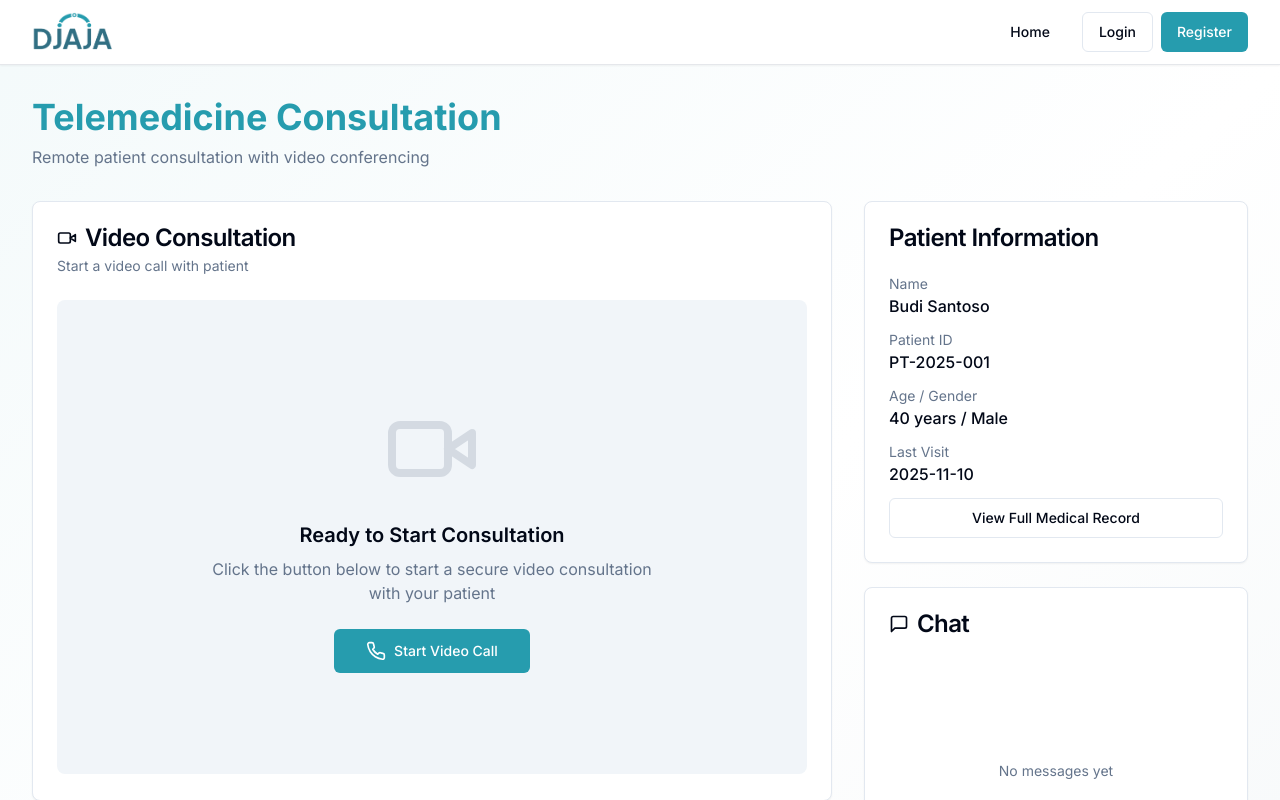
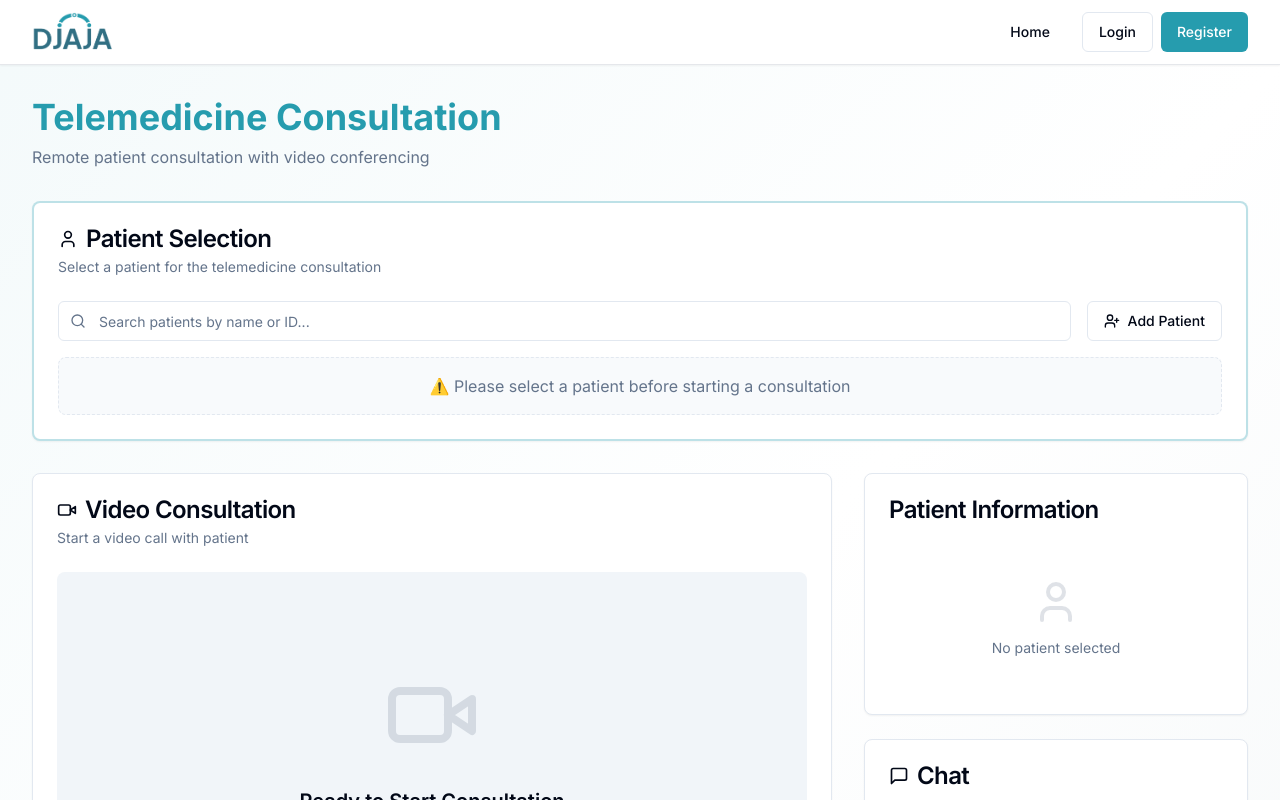
Before and after one commit to ahsuunn/Djaja, a Next.js app: page /teleconsultation in a window 1280 px wide. Shown: the top 800 px of the page. Built offline with nearby package versions, Linux system fonts and the light colour scheme.

Commit message:
feat: patient select in teleconsultation

```diff
--- a/app/teleconsultation/page.tsx
+++ b/app/teleconsultation/page.tsx
@@ -4,12 +4,23 @@ import { useState, useEffect, useRef } from 'react';
 import { Card, CardContent, CardDescription, CardHeader, CardTitle } from '@/components/ui/card';
 import { Button } from '@/components/ui/button';
 import { Input } from '@/components/ui/input';
-import { Video, MessageSquare, Phone, PhoneOff, Mic, MicOff, VideoOff, Upload, Send } from 'lucide-react';
+import { Video, MessageSquare, Phone, PhoneOff, Mic, MicOff, VideoOff, Upload, Send, User, Search, UserPlus, CheckCircle2, X } from 'lucide-react';
 
 declare global {
   interface Window {
     JitsiMeetExternalAPI: any;
   }
+}
+
+interface Patient {
+  _id: string;
+  patientId: string;
+  name: string;
+  dateOfBirth: string;
+  gender: string;
+  bloodType?: string;
+  contactNumber?: string;
+  address?: string;
 }
 
 export default function TelemedicinePage() {
@@ -20,6 +31,13 @@ export default function TelemedicinePage() {
   const [newMessage, setNewMessage] = useState('');
   const [jitsiApi, setJitsiApi] = useState<any>(null);
   const jitsiContainerRef = useRef<HTMLDivElement>(null);
+
+  // Patient state
+  const [patients, setPatients] = useState<Patient[]>([]);
+  const [selectedPatient, setSelectedPatient] = useState<Patient | null>(null);
+  const [patientSearchTerm, setPatientSearchTerm] = useState('');
+  const [showPatientList, setShowPatientList] = useState(false);
+  const [loadingPatients, setLoadingPatients] = useState(false);
 
   useEffect(() => {
     // Load Jitsi Meet API script
@@ -36,7 +54,53 @@ export default function TelemedicinePage() {
     };
   }, []);
 
+  // Fetch patients on mount
+  useEffect(() => {
+    fetchPatients();
+  }, []);
+
+  const fetchPatients = async () => {
+    try {
+      setLoadingPatients(true);
+      const token = localStorage.getItem('token');
+      if (!token) {
+        console.error('No auth token found');
+        return;
+      }
+
+      const apiUrl = process.env.NEXT_PUBLIC_API_URL || 'http://localhost:5000';
+      const response = await fetch(`${apiUrl}/api/patients`, {
+        headers: {
+          'Authorization': `Bearer ${token}`,
+          'Content-Type': 'application/json',
+        },
+      });
+
+      if (!response.ok) {
+        throw new Error('Failed to fetch patients');
+      }
+
+      const data = await response.json();
+      setPatients(data.patients || []);
+    } catch (error) {
+      console.error('Fetch patients error:', error);
+    } finally {
+      setLoadingPatients(false);
+    }
+  };
+
+  const filteredPatients = patients.filter(
+    (p) =>
+      p.name.toLowerCase().includes(patientSearchTerm.toLowerCase()) ||
+      p.patientId.toLowerCase().includes(patientSearchTerm.toLowerCase())
+  );
+
   const startCall = () => {
+    if (!selectedPatient) {
+      alert('Please select a patient before starting a consultation.');
+      return;
+    }
+
     if (!jitsiContainerRef.current || !window.JitsiMeetExternalAPI) {
       alert('Jitsi Meet is loading. Please try again in a moment.');
       return;
@@ -137,6 +201,102 @@ export default function TelemedicinePage() {
           <p className="text-muted-foreground">Remote patient consultation with video conferencing</p>
         </div>
 
+        {/* Patient Selection */}
+        <Card className="mb-8 border-2 border-primary/30">
+          <CardHeader>
+            <CardTitle className="flex items-center gap-2">
+              <User className="w-5 h-5" />
+              Patient Selection
+            </CardTitle>
+            <CardDescription>
+              Select a patient for the telemedicine consultation
+            </CardDescription>
+          </CardHeader>
+          <CardContent>
+            <div className="flex gap-4 items-start">
+              <div className="flex-1 relative">
+                <div className="relative">
+                  <Search className="absolute left-3 top-3 w-4 h-4 text-muted-foreground" />
+                  <Input
+                    placeholder="Search patients by name or ID..."
+                    value={patientSearchTerm}
+                    onChange={(e) => {
+                      setPatientSearchTerm(e.target.value);
+                      setShowPatientList(true);
+                    }}
+                    onFocus={() => setShowPatientList(true)}
+                    className="pl-10"
+                  />
+                </div>
+
+                {showPatientList && patientSearchTerm && (
+                  <div className="absolute z-10 w-full mt-2 bg-white border rounded-lg shadow-lg max-h-64 overflow-y-auto">
+                    {loadingPatients ? (
+                      <div className="p-4 text-center text-muted-foreground">Loading patients...</div>
+                    ) : filteredPatients.length === 0 ? (
+                      <div className="p-4 text-center text-muted-foreground">No patients found</div>
+                    ) : (
+                      filteredPatients.map((patient) => (
+                        <button
+                          key={patient._id}
+                          onClick={() => {
+                            setSelectedPatient(patient);
+                            setPatientSearchTerm('');
+                            setShowPatientList(false);
+                          }}
+                          className="w-full p-3 text-left hover:bg-muted transition-colors border-b last:border-b-0"
+                        >
+                          <div className="font-medium">{patient.name}</div>
+                          <div className="text-sm text-muted-foreground">
+                            ID: {patient.patientId} | {patient.gender} | {patient.bloodType || 'N/A'}
+                          </div>
+                        </button>
+                      ))
+                    )}
+                  </div>
+                )}
+              </div>
+
+              <Button
+                onClick={() => window.open('/patients', '_blank')}
+                variant="outline"
+                className="flex-shrink-0"
+              >
+                <UserPlus className="w-4 h-4 mr-2" />
+                Add Patient
+              </Button>
+            </div>
+
+            {/* Selected Patient Display */}
+            {selectedPatient ? (
+              <div className="mt-4 p-4 bg-primary/5 border border-primary/20 rounded-lg">
+                <div className="flex items-center justify-between">
+                  <div className="flex items-center gap-3">
+                    <CheckCircle2 className="w-5 h-5 text-green-600" />
+                    <div>
+                      <div className="font-semibold">{selectedPatient.name}</div>
+                      <div className="text-sm text-muted-foreground">
+                        ID: {selectedPatient.patientId} | {selectedPatient.gender} | {selectedPatient.bloodType || 'N/A'}
+                      </div>
+                    </div>
+                  </div>
+                  <Button
+                    onClick={() => setSelectedPatient(null)}
+                    variant="ghost"
+                    size="sm"
+                  >
+                    <X className="w-4 h-4" />
+                  </Button>
+                </div>
+              </div>
+            ) : (
+              <div className="mt-4 p-4 bg-muted/50 border border-dashed rounded-lg text-center text-muted-foreground">
+                ⚠️ Please select a patient before starting a consultation
+              </div>
+            )}
+          </CardContent>
+        </Card>
+
         <div className="grid lg:grid-cols-3 gap-8">
           {/* Video Call Area */}
           <div className="lg:col-span-2">
@@ -156,12 +316,17 @@ export default function TelemedicinePage() {
                     <Video className="w-24 h-24 mb-6 text-muted-foreground opacity-20" />
                     <h3 className="text-xl font-semibold mb-2">Ready to Start Consultation</h3>
                     <p className="text-muted-foreground mb-6 text-center max-w-md">
-                      Click the button below to start a secure video consultation with your patient
+                      {selectedPatient
+                        ? 'Click the button below to start a secure video consultation with your patient'
+                        : 'Please select a patient first to start a consultation'}
                     </p>
-                    <Button onClick={startCall} size="lg" className="gap-2">
+                    <Button onClick={startCall} size="lg" className="gap-2" disabled={!selectedPatient}>
                       <Phone className="w-5 h-5" />
                       Start Video Call
                     </Button>
+                    {!selectedPatient && (
+                      <p className="text-sm text-amber-600 mt-4">⚠️ Patient selection is required</p>
+                    )}
                   </div>
                 ) : (
                   <div className="h-full flex flex-col">
@@ -203,25 +368,40 @@ export default function TelemedicinePage() {
                 <CardTitle>Patient Information</CardTitle>
               </CardHeader>
               <CardContent className="space-y-3">
+                {selectedPatient ? (
+                  <>
                     <div>
                       <div className="text-sm text-muted-foreground">Name</div>
-                  <div className="font-medium">Budi Santoso</div>
+                      <div className="font-medium">{selectedPatient.name}</div>
                     </div>
                     <div>
                       <div className="text-sm text-muted-foreground">Patient ID</div>
-                  <div className="font-medium">PT-2025-001</div>
+                      <div className="font-medium">{selectedPatient.patientId}</div>
                     </div>
                     <div>
-                  <div className="text-sm text-muted-foreground">Age / Gender</div>
-                  <div className="font-medium">40 years / Male</div>
+                      <div className="text-sm text-muted-foreground">Gender</div>
+                      <div className="font-medium">{selectedPatient.gender}</div>
                     </div>
                     <div>
-                  <div className="text-sm text-muted-foreground">Last Visit</div>
-                  <div className="font-medium">2025-11-10</div>
+                      <div className="text-sm text-muted-foreground">Blood Type</div>
+                      <div className="font-medium">{selectedPatient.bloodType || 'N/A'}</div>
                     </div>
+                    {selectedPatient.contactNumber && (
+                      <div>
+                        <div className="text-sm text-muted-foreground">Contact</div>
+                        <div className="font-medium">{selectedPatient.contactNumber}</div>
+                      </div>
+                    )}
                     <Button className="w-full mt-4" variant="outline">
                       View Full Medical Record
                     </Button>
+                  </>
+                ) : (
+                  <div className="text-center py-8 text-muted-foreground">
+                    <User className="w-12 h-12 mx-auto mb-3 opacity-20" />
+                    <p className="text-sm">No patient selected</p>
+                  </div>
+                )}
               </CardContent>
             </Card>
 
```
Lines whose indentation alone changed are shown as unchanged.
